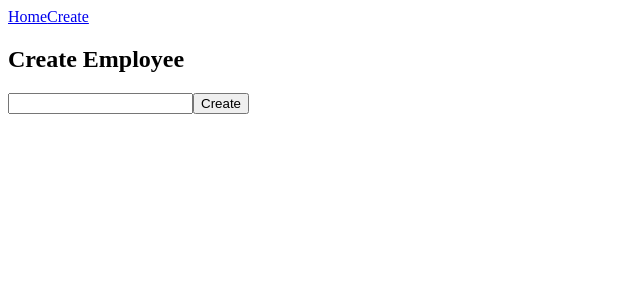
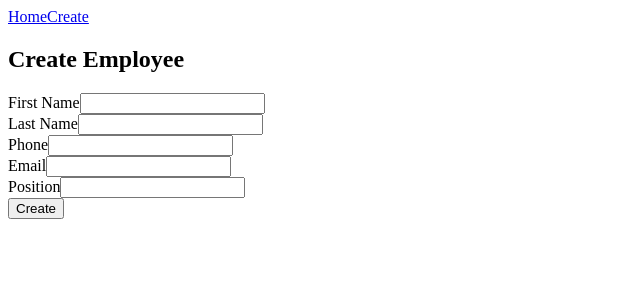
Before and after one commit to david-vargas98/EmployeeManagementFrontEnd, an Angular app: page /create in a window 1280 px wide. Shown: the top 300 px of the page, without its empty margins (0-640 px from the left). Built offline with nearby package versions, Linux system fonts and the light colour scheme.

Commit message:
feat: Completing employee form

```diff
--- a/src/app/employee-form/employee-form.html
+++ b/src/app/employee-form/employee-form.html
@@ -2,7 +2,30 @@
 
 <form (ngSubmit)="onSubmit()">
 
-    <input type="text" name="firstName" [(ngModel)]="employee.firstName" />
+    <div>
+        <label>First Name</label>
+        <input type="text" name="firstName" [(ngModel)]="employee.firstName" />
+    </div>
+
+    <div>
+        <label>Last Name</label>
+        <input type="text" name="lastName" [(ngModel)]="employee.lastName" />
+    </div>
+
+    <div>
+        <label>Phone</label>
+        <input type="phone" name="phone" [(ngModel)]="employee.phone" />
+    </div>
+
+    <div>
+        <label>Email</label>
+        <input type="email" name="email" [(ngModel)]="employee.email" />
+    </div>
+
+    <div>
+        <label>Position</label>
+        <input type="text" name="position" [(ngModel)]="employee.position" />
+    </div>
 
     <button type="submit">Create</button>
 </form>
```
